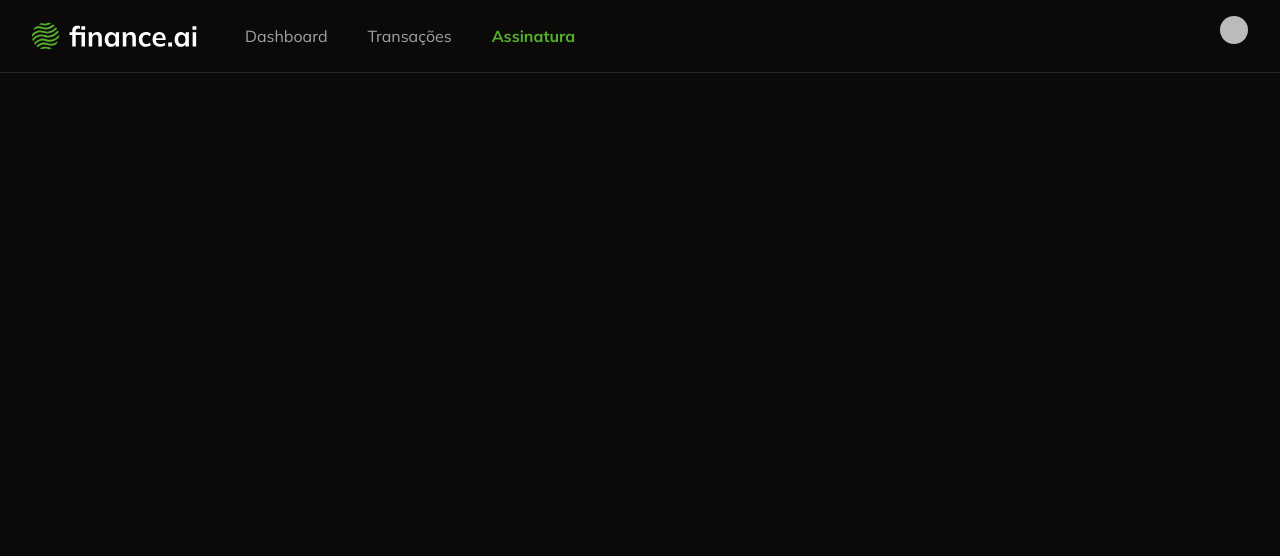
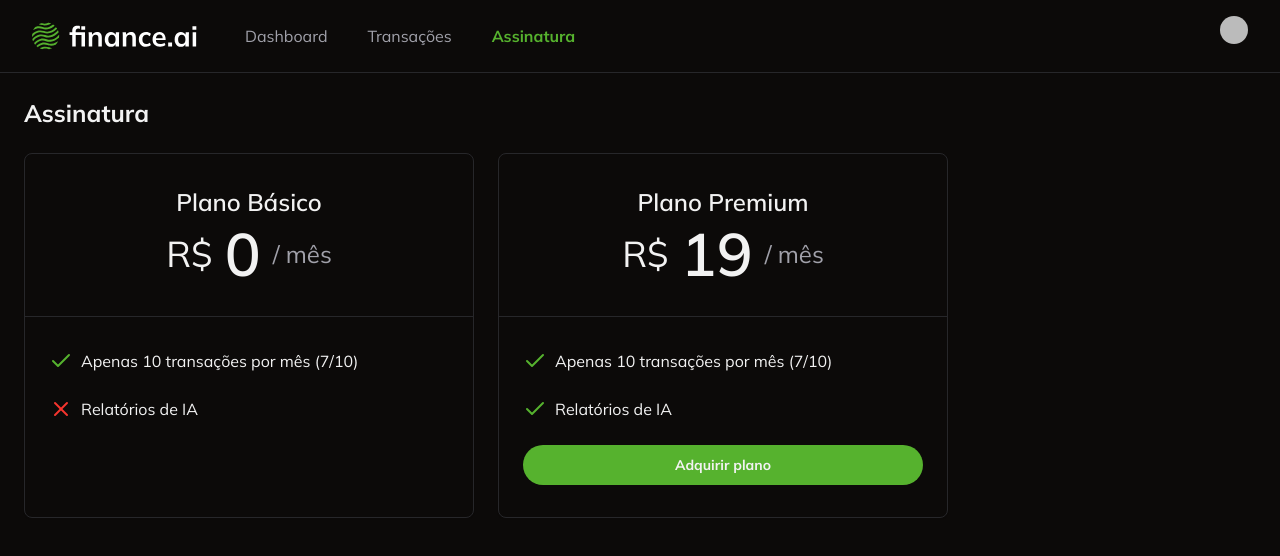
Before and after one commit to sampaiogabriel/finance.ai, a Next.js app: page /subscription in a window 1280 px wide. Shown: the top 556 px of the page. Built offline with nearby package versions, Linux system fonts and the light colour scheme; no server answers; sample sign-in values are in the browser's storage; some icons are missing.

Commit message:
feat: ensure user is redirected to stripe checkout when acquiring plan

```diff
--- /dev/null
+++ b/app/subscription/_actions/create-checkout/index.ts
@@ -0,0 +1,42 @@
+"use server";
+
+import { auth } from "@clerk/nextjs/server";
+import Stripe from "stripe";
+
+export const createStripeCheckout = async () => {
+  const { userId } = await auth();
+
+  if (!userId) {
+    throw new Error("Unauthenticated");
+  }
+
+  const secret = process.env.STRIPE_SECRET_KEY;
+
+  if (!secret) {
+    throw new Error("Stripe secret key not found");
+  }
+
+  const stripe = new Stripe(secret, {
+    apiVersion: "2024-10-28.acacia",
+  });
+
+  const session = await stripe.checkout.sessions.create({
+    payment_method_types: ["card"],
+    mode: "subscription",
+    success_url: "https://localhost:3000",
+    cancel_url: "https://localhost:3000",
+    subscription_data: {
+      metadata: {
+        clerk_user_id: userId,
+      },
+    },
+    line_items: [
+      {
+        price: process.env.STRIPE_PREMIUM_PLAN_PRICE_ID,
+        quantity: 1,
+      },
+    ],
+  });
+
+  return { sessionId: session.id };
+};
--- /dev/null
+++ b/app/subscription/_components/acquire-plan-button.tsx
@@ -0,0 +1,37 @@
+"use client";
+
+import { Button } from "@/app/_components/ui/button";
+import { createStripeCheckout } from "../_actions/create-checkout";
+import { loadStripe } from "@stripe/stripe-js";
+
+const AcquirePlanButton = () => {
+  const handleAcquirePlanClick = async () => {
+    const STRIPE_PUBLISHABLE_KEY =
+      process.env.NEXT_PUBLIC_STRIPE_PUBLISHABLE_KEY;
+
+    const { sessionId } = await createStripeCheckout();
+
+    if (!STRIPE_PUBLISHABLE_KEY) {
+      throw new Error("Stripe publishable key not found");
+    }
+
+    const stripe = await loadStripe(STRIPE_PUBLISHABLE_KEY);
+
+    if (!stripe) {
+      throw new Error("Stripe not found");
+    }
+
+    await stripe.redirectToCheckout({ sessionId });
+  };
+
+  return (
+    <Button
+      className="w-full rounded-full font-bold"
+      onClick={handleAcquirePlanClick}
+    >
+      Adquirir plano
+    </Button>
+  );
+};
+
+export default AcquirePlanButton;
--- a/app/subscription/page.tsx
+++ b/app/subscription/page.tsx
@@ -1,6 +1,9 @@
 import { auth } from "@clerk/nextjs/server";
 import Navbar from "../_components/navbar";
 import { redirect } from "next/navigation";
+import { Card, CardContent, CardHeader } from "../_components/ui/card";
+import { CheckIcon, XIcon } from "lucide-react";
+import AcquirePlanButton from "./_components/acquire-plan-button";
 
 const SubscriptionPage = async () => {
   const { userId } = await auth();
@@ -8,7 +11,66 @@
     redirect("/login");
   }
 
-  return <Navbar />;
+  return (
+    <>
+      <Navbar />
+      <div className="space-y-6 p-6">
+        <h1 className="text-2xl font-bold">Assinatura</h1>
+
+        <div className="flex gap-6">
+          <Card className="w-[450px]">
+            <CardHeader className="border-b border-solid py-8">
+              <h2 className="text-center text-2xl font-semibold">
+                Plano Básico
+              </h2>
+              <div className="flex items-center justify-center gap-3">
+                <span className="text-4xl">R$</span>
+                <div className="text-6xl font-semibold">0</div>
+                <div className="text-2xl text-muted-foreground">/ mês</div>
+              </div>
+            </CardHeader>
+            <CardContent className="space-y-6 py-8">
+              <div className="flex items-center gap-2">
+                <CheckIcon className="text-primary" />
+                <p>Apenas 10 transações por mês (7/10)</p>
+              </div>
+
+              <div className="flex items-center gap-2">
+                <XIcon className="text-danger" />
+                <p>Relatórios de IA</p>
+              </div>
+            </CardContent>
+          </Card>
+
+          <Card className="w-[450px]">
+            <CardHeader className="border-b border-solid py-8">
+              <h2 className="text-center text-2xl font-semibold">
+                Plano Premium
+              </h2>
+              <div className="flex items-center justify-center gap-3">
+                <span className="text-4xl">R$</span>
+                <div className="text-6xl font-semibold">19</div>
+                <div className="text-2xl text-muted-foreground">/ mês</div>
+              </div>
+            </CardHeader>
+            <CardContent className="space-y-6 py-8">
+              <div className="flex items-center gap-2">
+                <CheckIcon className="text-primary" />
+                <p>Apenas 10 transações por mês (7/10)</p>
+              </div>
+
+              <div className="flex items-center gap-2">
+                <CheckIcon className="text-primary" />
+                <p>Relatórios de IA</p>
+              </div>
+
+              <AcquirePlanButton />
+            </CardContent>
+          </Card>
+        </div>
+      </div>
+    </>
+  );
 };
 
 export default SubscriptionPage;
--- a/package.json
+++ b/package.json
@@ -21,6 +21,7 @@
     "@radix-ui/react-scroll-area": "^1.2.0",
     "@radix-ui/react-select": "^2.1.2",
     "@radix-ui/react-slot": "^1.1.0",
+    "@stripe/stripe-js": "4.9.0",
     "@tanstack/react-table": "^8.20.5",
     "class-variance-authority": "^0.7.0",
     "clsx": "^2.1.1",
@@ -35,6 +36,7 @@
     "react-hook-form": "^7.53.1",
     "react-number-format": "^5.4.2",
     "recharts": "^2.13.3",
+    "stripe": "17.3.1",
     "tailwind-merge": "^2.5.4",
     "tailwindcss-animate": "^1.0.7",
     "zod": "^3.23.8"
```
Also changed, not shown: 2 other files (tests, documents, lock files or other folders).
